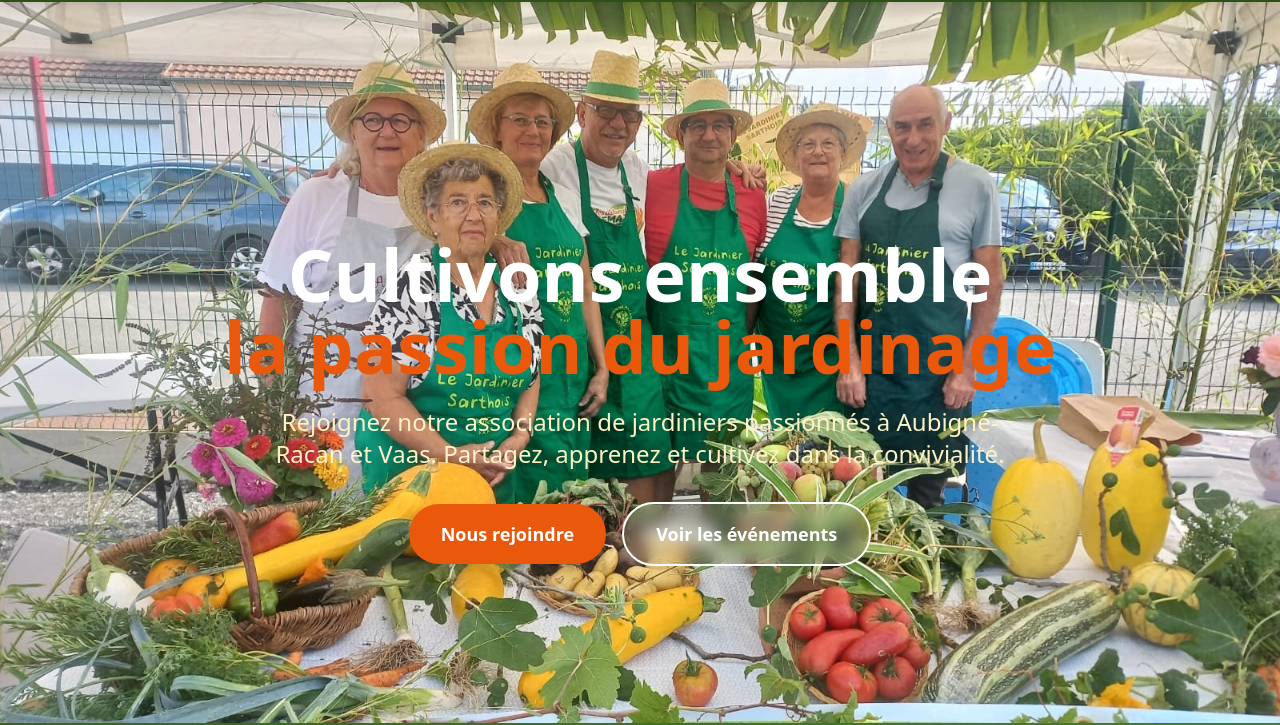
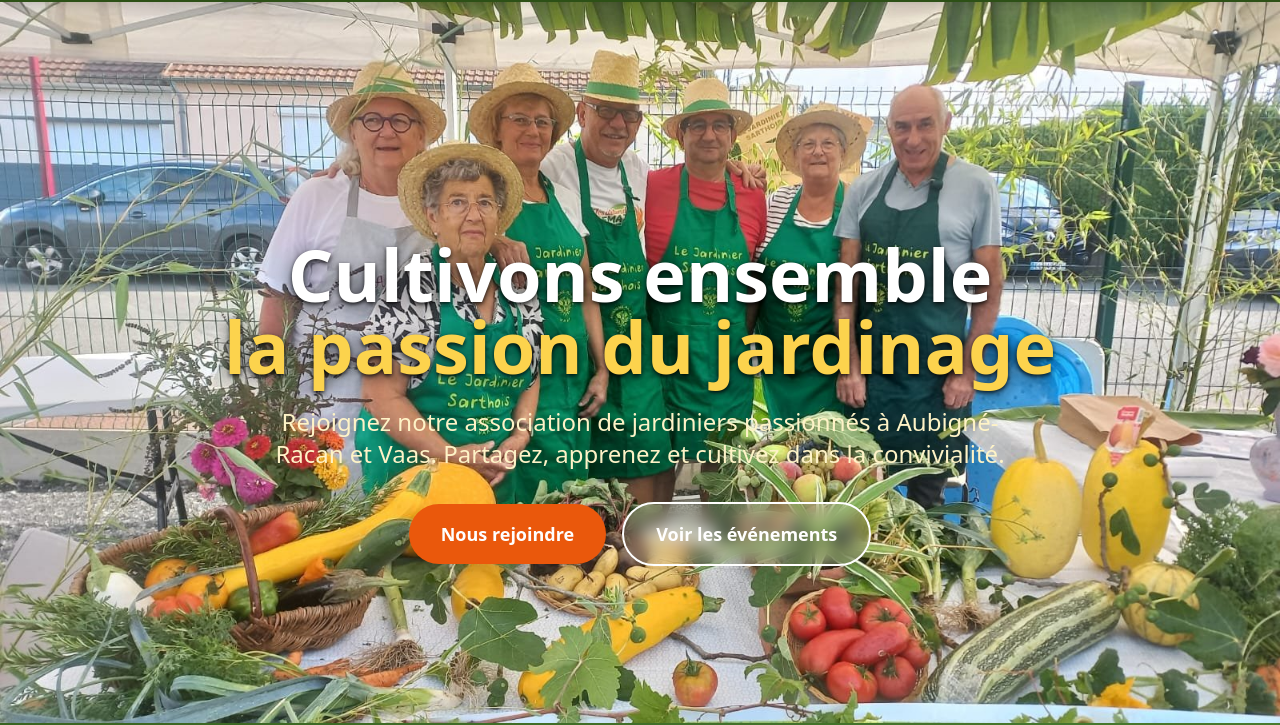
Before and after one commit to Frekar72/LeJardinierSarthois_SectionAubigne-Racan_Vaas, a website: page index.html in a window 1280 px wide. Shown: the part 82-807 px from the top of the page. Drawn offline with Linux system fonts and the light colour scheme.

Commit message:
Accueil : titre plus lisible (jaune doré + ombre portée)
Co-Authored-By: Claude Opus 5.5 <noreply@anthropic.com>

```diff
--- a/index.html
+++ b/index.html
@@ -90,9 +90,9 @@
 
         <!-- Contenu Hero -->
         <div class="relative z-10 container mx-auto px-4 text-center text-white">
-            <h2 class="text-5xl md:text-7xl font-bold mb-6 animate-fade-in">
+            <h2 class="text-5xl md:text-7xl font-bold mb-6 animate-fade-in" style="text-shadow: 0 2px 4px rgba(0,0,0,.8), 0 4px 18px rgba(0,0,0,.6);">
                 Cultivons ensemble<br>
-                <span class="text-jardin-orange">la passion du jardinage</span>
+                <span style="color: #fcd34d;">la passion du jardinage</span>
             </h2>
             <p class="text-xl md:text-2xl mb-8 text-jardin-beige max-w-3xl mx-auto">
                 Rejoignez notre association de jardiniers passionnés à Aubigné-Racan et Vaas.
```
